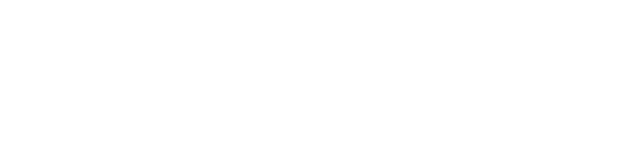
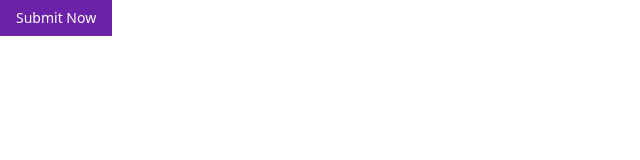
Before and after one commit to naimulhasannabil/Tailwind-CSS, a website built with Vite: page 04_Tailwind_Hover Focus and Other States/index.html in a window 1280 px wide. Shown: the whole page, without its empty margins (0-640 px from the left). Built offline with nearby package versions, Linux system fonts and the light colour scheme.

Commit message:
Update Tailwind CSS Code

```diff
--- a/04_Tailwind_Hover Focus and Other States/index.html
+++ b/04_Tailwind_Hover Focus and Other States/index.html
@@ -7,5 +7,7 @@
     <link rel="stylesheet" href="/CSS/input.css" />
     <script src="https://cdn.tailwindcss.com"></script>
   </head>
-  <body></body>
+  <body>
+    <button class="text-sm px-4 py-2 bg-purple-800 text-white">Submit Now</button>
+  </body>
 </html>
```
